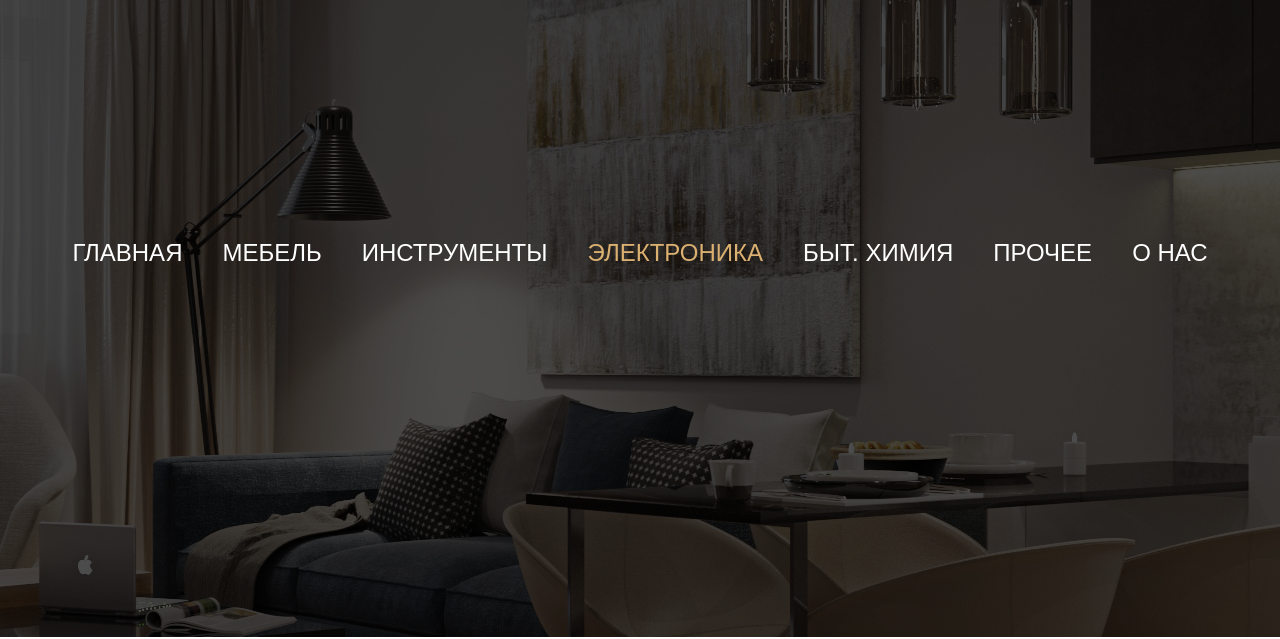
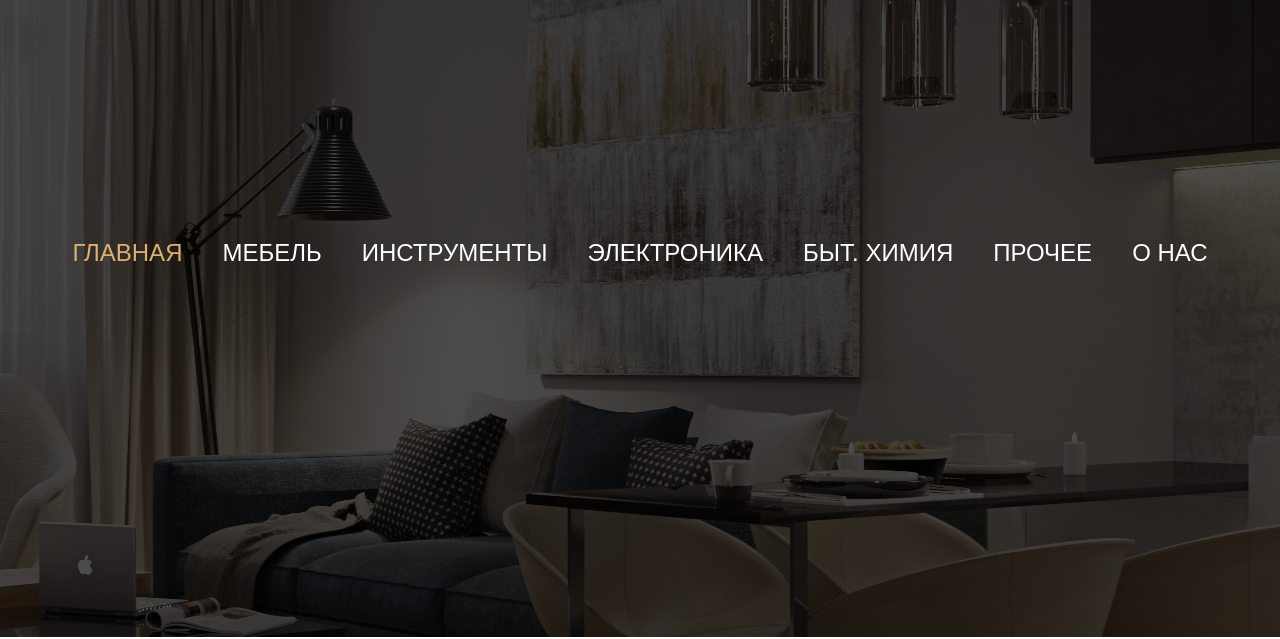
Before and after one commit to Art-Zero/store_layout, a plain HTML site: page index.html in a window 1280 px wide. Shown: the part 163-802 px from the top of the page. Drawn offline with Linux system fonts and the light colour scheme; a web font is replaced by a local one.

Commit message:
Update index.html

```diff
--- a/index.html
+++ b/index.html
@@ -38,10 +38,10 @@
                 </div>
                 <div class="nav">
                     <ul class="nav-list">
-                        <li class="nav-item"><a href="./index.html" class="nav-link">ГЛАВНАЯ</a></li>
+                        <li class="nav-item"><a href="./index.html" class="nav-link active">ГЛАВНАЯ</a></li>
                         <li class="nav-item"><a href="./furniture.html" class="nav-link">МЕБЕЛЬ</a></li>
                         <li class="nav-item"><a href="./tools.html" class="nav-link">ИНСТРУМЕНТЫ</a></li>
-                        <li class="nav-item"><a href="./electronic.html" class="nav-link active">ЭЛЕКТРОНИКА</a></li>
+                        <li class="nav-item"><a href="./electronic.html" class="nav-link">ЭЛЕКТРОНИКА</a></li>
                         <li class="nav-item"><a href="./chemistry.html" class="nav-link">БЫТ. ХИМИЯ</a></li>
                         <li class="nav-item"><a href="./other.html" class="nav-link">ПРОЧЕЕ</a></li>
                         <li class="nav-item"><a href="./about_us.html" class="nav-link">О НАС</a></li>
```
